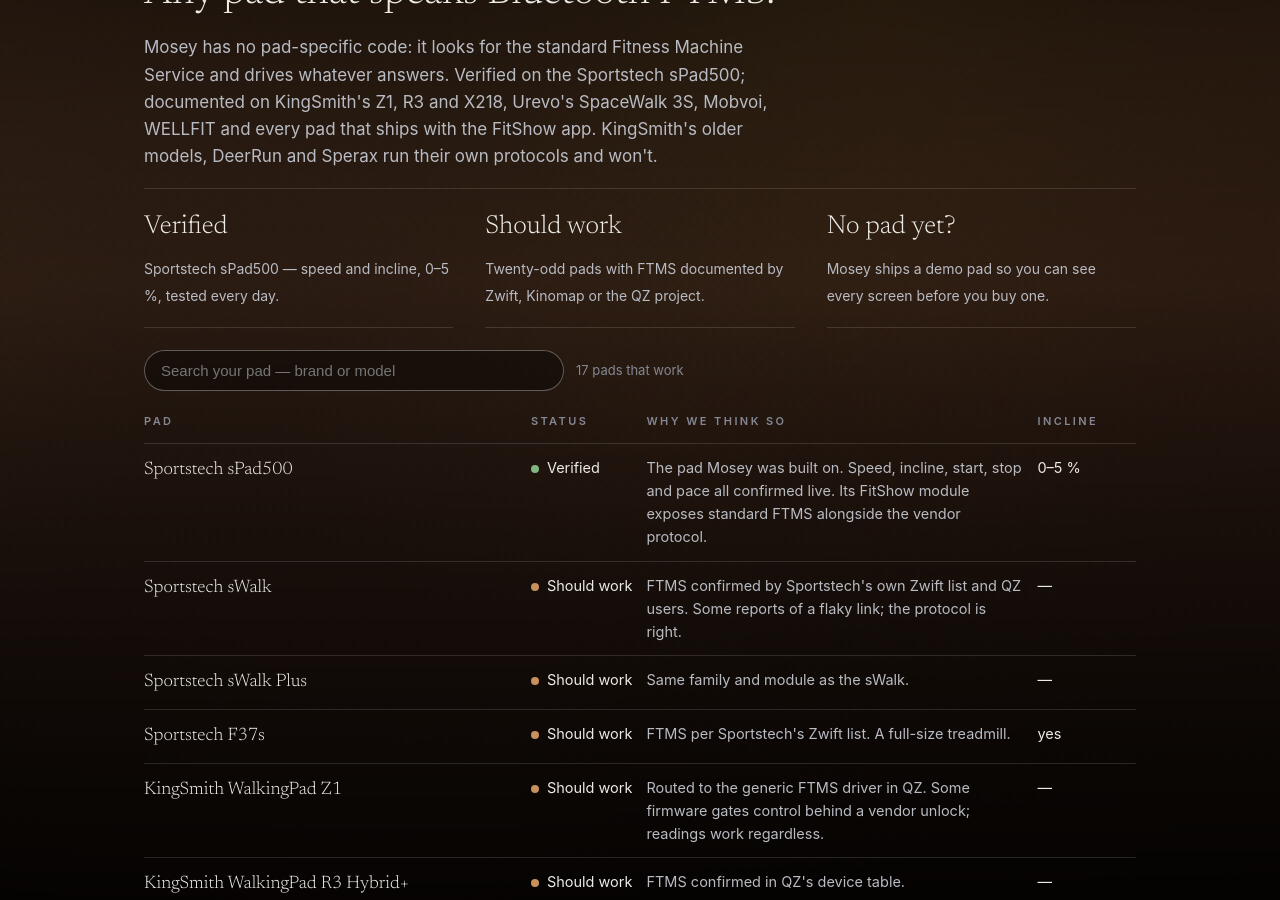
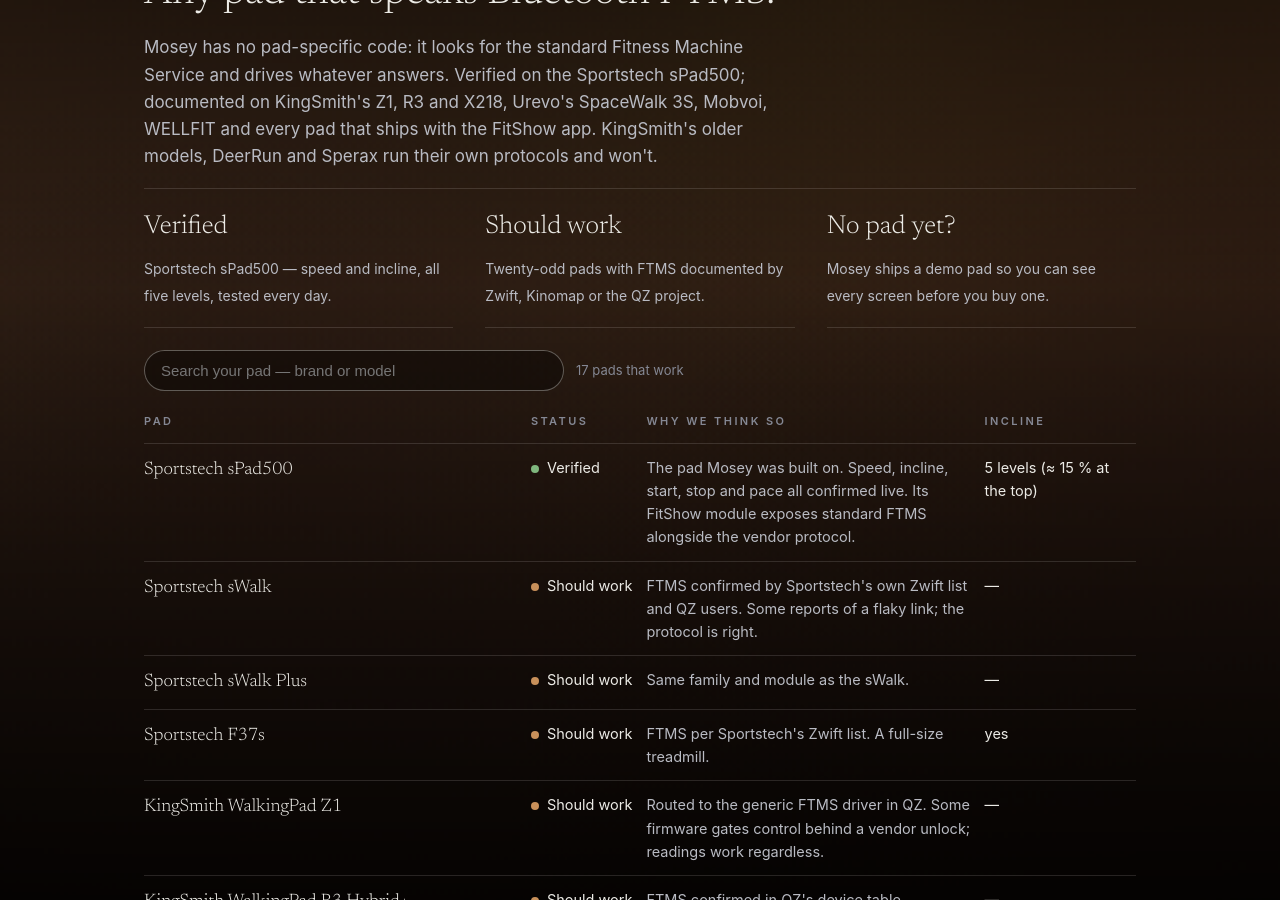
Before and after one commit to akaalias/mosey-site, a Jekyll site: the page built from index.html, in a window 1280 px wide and 900 px high, scrolled down 2275 px. Built offline with Jekyll 4.4.1, drawn with Linux system fonts in a browser that asks for light colours.

Commit message:
sPad500 incline copy: five levels, not 0–5 %
Co-Authored-By: Claude Fable 5.1 <noreply@anthropic.com>
Claude-Session: https://claude.ai/code/session_01UXPGyBsXpr3L5idzKZoQ1v

```diff
--- a/_includes/pads-table.html
+++ b/_includes/pads-table.html
@@ -31,7 +31,7 @@
 <table id="pads" data-short="{{ include.short }}">
 <thead><tr data-status="unk"><th>Pad</th><th>Status</th><th>Why we think so</th><th>Incline</th></tr></thead>
 <tbody>
-<tr data-status="ok"><td class="model">Sportstech sPad500</td><td class="status"><i class="dot ok"></i>Verified</td><td class="why">The pad Mosey was built on. Speed, incline, start, stop and pace all confirmed live. Its FitShow module exposes standard FTMS alongside the vendor protocol.</td><td>0–5 %</td></tr>
+<tr data-status="ok"><td class="model">Sportstech sPad500</td><td class="status"><i class="dot ok"></i>Verified</td><td class="why">The pad Mosey was built on. Speed, incline, start, stop and pace all confirmed live. Its FitShow module exposes standard FTMS alongside the vendor protocol.</td><td>5 levels (≈ 15 % at the top)</td></tr>
 <tr data-status="likely"><td class="model">Sportstech sWalk</td><td class="status"><i class="dot likely"></i>Should work</td><td class="why">FTMS confirmed by Sportstech's own Zwift list and QZ users. Some reports of a flaky link; the protocol is right.</td><td>—</td></tr>
 <tr data-status="likely"><td class="model">Sportstech sWalk Plus</td><td class="status"><i class="dot likely"></i>Should work</td><td class="why">Same family and module as the sWalk.</td><td>—</td></tr>
 <tr data-status="likely"><td class="model">Sportstech F37s</td><td class="status"><i class="dot likely"></i>Should work</td><td class="why">FTMS per Sportstech's Zwift list. A full-size treadmill.</td><td>yes</td></tr>
--- a/index.html
+++ b/index.html
@@ -72,7 +72,7 @@ description: "The longest-lived people are nudged into moving every twenty minut
   <h2 class="serif" style="font-size:40px;margin:12px 0 4px">Any pad that speaks Bluetooth FTMS.</h2>
   <p style="color:var(--ink-2);max-width:60ch;margin:8px 0 0">Mosey has no pad-specific code: it looks for the standard Fitness Machine Service and drives whatever answers. Verified on the Sportstech sPad500; documented on KingSmith's Z1, R3 and X218, Urevo's SpaceWalk 3S, Mobvoi, WELLFIT and every pad that ships with the FitShow app. KingSmith's older models, DeerRun and Sperax run their own protocols and won't.</p>
   <div class="row">
-    <div class="cell"><b>Verified</b><span>Sportstech sPad500 — speed and incline, 0–5 %, tested every day.</span></div>
+    <div class="cell"><b>Verified</b><span>Sportstech sPad500 — speed and incline, all five levels, tested every day.</span></div>
     <div class="cell"><b>Should work</b><span>Twenty-odd pads with FTMS documented by Zwift, Kinomap or the QZ project.</span></div>
     <div class="cell"><b>No pad yet?</b><span>Mosey ships a demo pad so you can see every screen before you buy one.</span></div>
   </div>
```
